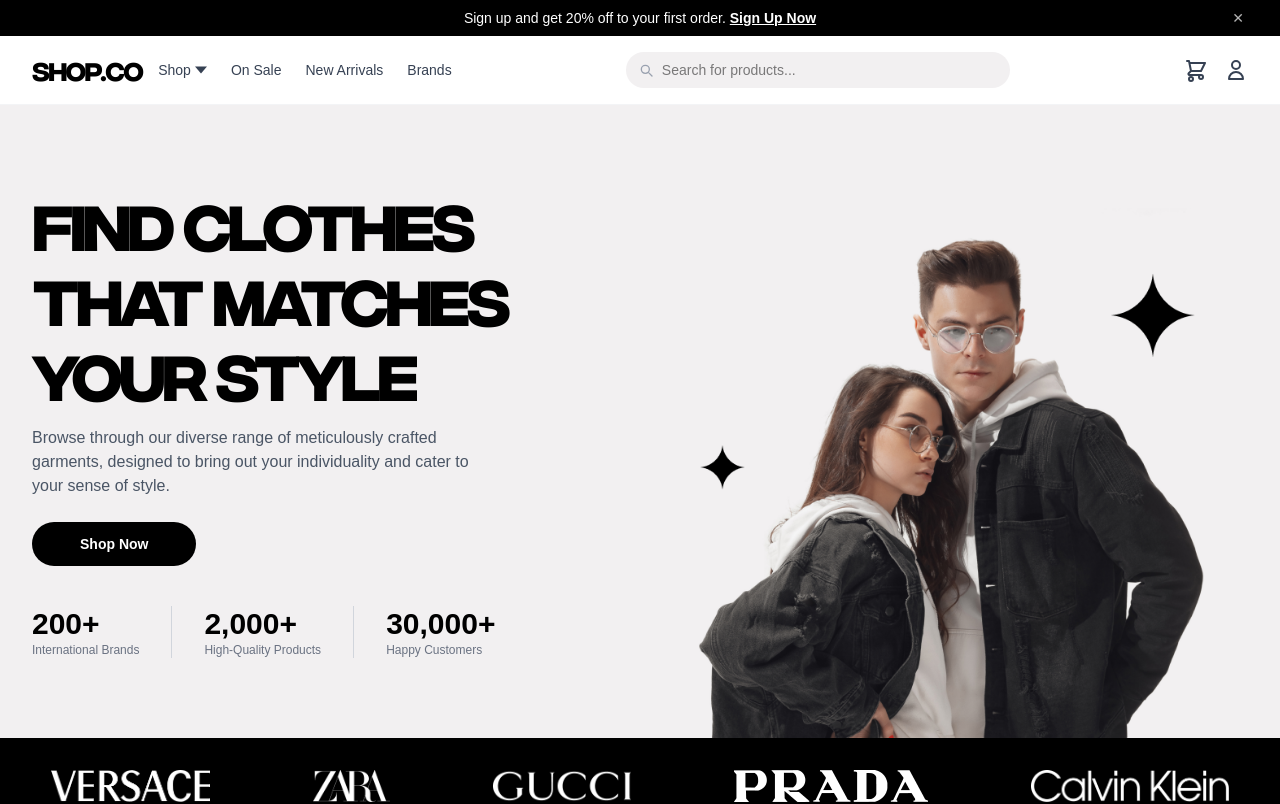
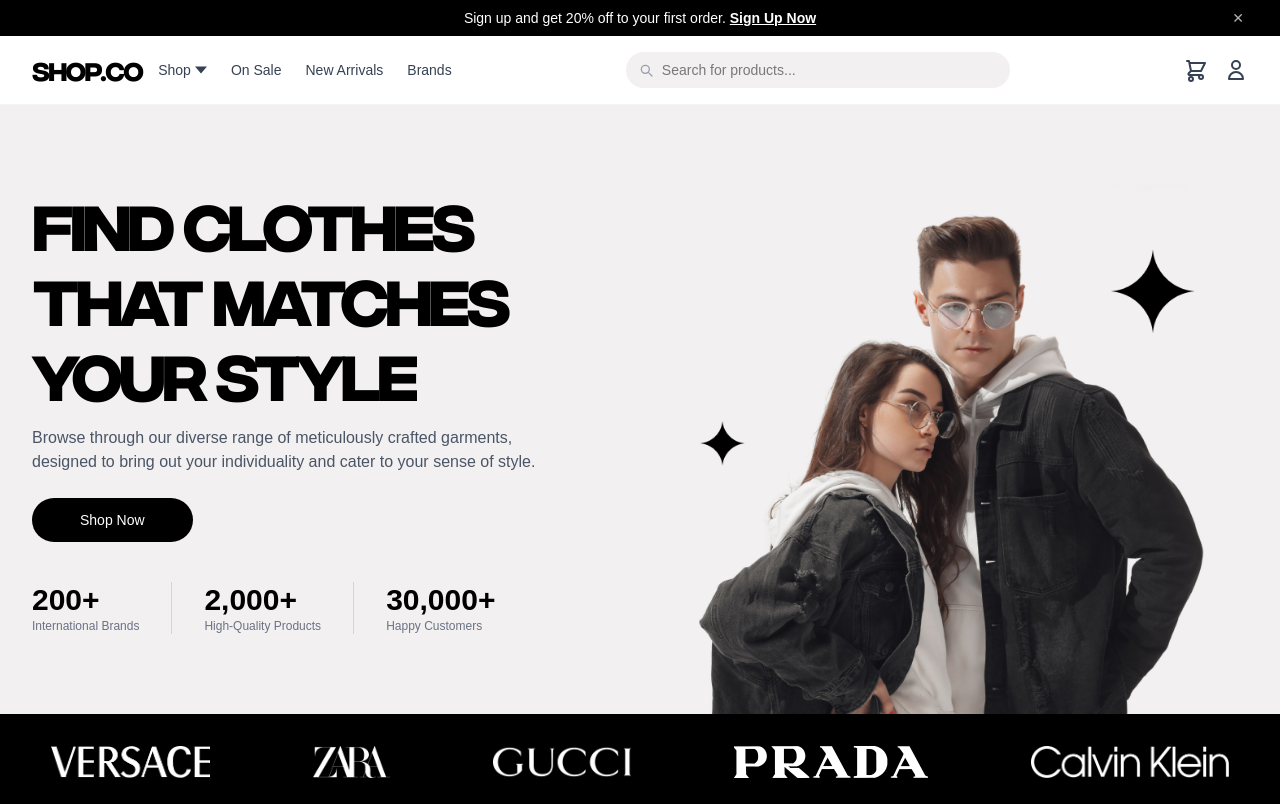
Before and after one commit to pagiannis/EcommerceWebsite, a React (Vite) app in the folder client/: page / in a window 1280 px wide. Shown: the top 804 px of the page. Built offline with nearby package versions, Linux system fonts and the light colour scheme; a web font is replaced by a local one.

Commit message:
Home page font fixes

```diff
--- a/client/src/pages/HomePage.tsx
+++ b/client/src/pages/HomePage.tsx
@@ -39,14 +39,14 @@
             <h1 className="font-display text-5xl font-bold uppercase leading-tight tracking-tight text-brand-black lg:text-6xl">
               Find Clothes That Matches Your Style
             </h1>
-            <p className="mt-4 max-w-md text-gray-600 lg:mx-0 mx-auto">
+            <p className="mt-4 max-w-lg text-gray-600 lg:mx-0 mx-auto">
               Browse through our diverse range of meticulously crafted garments,
               designed to bring out your individuality and cater to your sense
               of style.
             </p>
             <Link
               to="/shop"
-              className="mt-6 inline-block rounded-full bg-brand-black w-full lg:w-auto lg:px-12 py-3 text-sm font-semibold text-white transition hover:bg-gray-800"
+              className="mt-6 inline-block rounded-full bg-brand-black w-full lg:w-auto lg:px-12 py-3 text-sm text-white transition hover:bg-gray-800"
             >
               Shop Now
             </Link>
```
